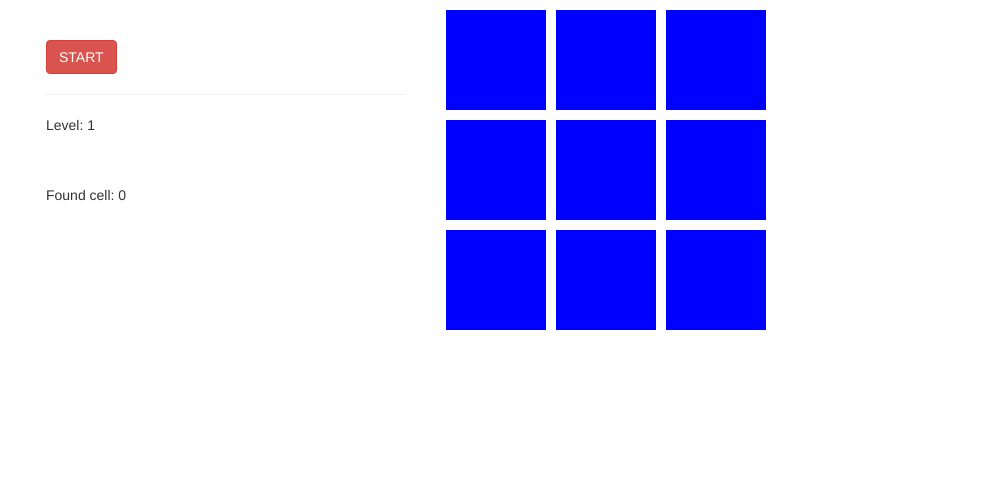
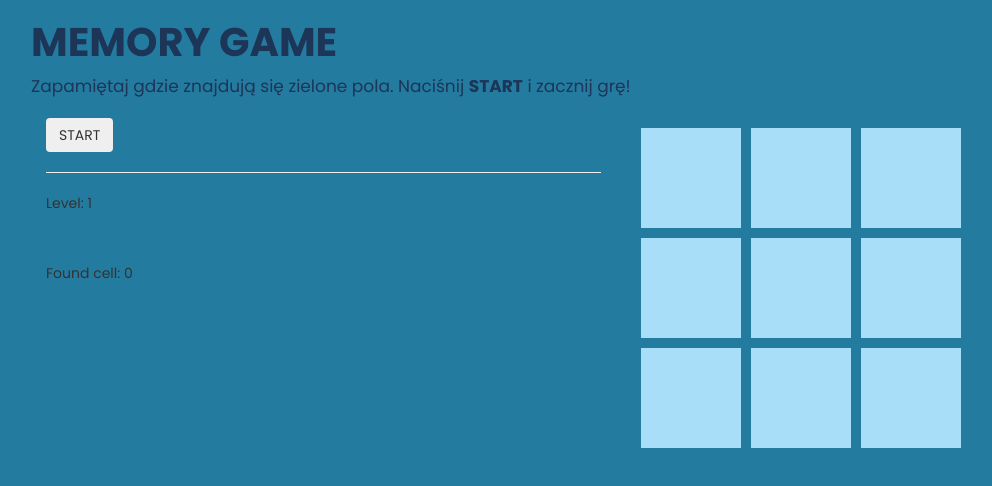
Before and after one commit to gajfska/simple-memory-game, an Angular app: page / in a window 1280 px wide. Shown: the top 486 px of the page, without its empty margins (24-1016 px from the left). Built offline with nearby package versions, Linux system fonts and the light colour scheme.

Commit message:
adding heading, font and new colors

```diff
--- a/src/app/app.component.css
+++ b/src/app/app.component.css
@@ -0,0 +1,13 @@
+h3 {
+    color: #1d3557;
+    text-transform: uppercase;
+    font-size: 40px;
+    font-weight: 700;
+}
+
+p {
+    color: #1d3557;
+    font-size: 17px;
+    font-weight: 400;
+    margin-bottom: 20px;
+}
--- a/src/app/app.component.html
+++ b/src/app/app.component.html
@@ -1,5 +1,7 @@
 <div class="container">
   <div class="row">
+    <h3>Memory Game</h3>
+    <p>Zapamiętaj gdzie znajdują się zielone pola. Naciśnij <strong>START</strong> i zacznij grę!</p>
     <app-simplecell></app-simplecell>
   </div>
 </div>
--- a/src/app/simplecell/simplecell.component.css
+++ b/src/app/simplecell/simplecell.component.css
@@ -1,6 +1,10 @@
+.btn-blue {
+
+}
+
 .grid-container {
   display: grid;
-  grid-template-columns: auto auto auto auto auto;
+  grid-template-columns: 100px 100px 100px 100px 100px;
   padding: 10px;
   grid-column-gap: 10px;
 }
--- a/src/app/simplecell/simplecell.component.html
+++ b/src/app/simplecell/simplecell.component.html
@@ -1,8 +1,7 @@
 <div class="container">
   <div class="row">
-    <div class="col-lg-4">
-      <br><br>
-      <button class="btn btn-danger" (click)="startGame()"> START </button>
+    <div class="col-lg-6">
+      <button class="btn btn-blue" (click)="startGame()"> START </button>
       <hr>
       <p>Level: {{numberOfLevel}}</p>
       <br><br>
@@ -19,7 +18,7 @@
       </div>
 
     </div>
-    <div class="col-lg-4">
+    <div class="col-lg-6">
       <div class="grid-container">
 
         <div *ngFor="let row of basicArray; index as i;">
--- a/src/app/simplecell/simplecell.component.ts
+++ b/src/app/simplecell/simplecell.component.ts
@@ -10,13 +10,13 @@ import {error} from 'selenium-webdriver';
   animations: [
     trigger('divState', [
       state(ItemState.wrong, style({
-        'background-color': 'red'
+        'background-color': '#ff686b'
       })),
       state(ItemState.normal, style({
-        'background-color': 'blue'
+        'background-color': '#a9def9'
       })),
       state(ItemState.win, style({
-        'background-color': 'green'
+        'background-color': '#a7e8bd'
       })),
       transition(`${ItemState.normal} => ${ItemState.wrong}` , [
         animate('0.3s')
@@ -39,7 +39,7 @@ export class SimplecellComponent implements OnInit {
   looserMessage = false;
   winnerMessage = false;
   numberOfLevel = 1;
-  endLevel = 7;
+  endLevel = 6;
 
   constructor() {
   }
--- a/src/index.html
+++ b/src/index.html
@@ -6,6 +6,7 @@
   <base href="/">
   <meta name="viewport" content="width=device-width, initial-scale=1">
   <link rel="icon" type="image/x-icon" href="favicon.ico">
+  <link href="https://fonts.googleapis.com/css2?family=Poppins:wght@300;400;700&display=swap" rel="stylesheet">
 </head>
 <body>
   <app-root></app-root>
--- a/src/styles.css
+++ b/src/styles.css
@@ -1 +1,5 @@
 /* You can add global styles to this file, and also import other style files */
+body {
+    background-color: #247ba0;
+    font-family: 'Poppins', sans-serif;
+}
```
